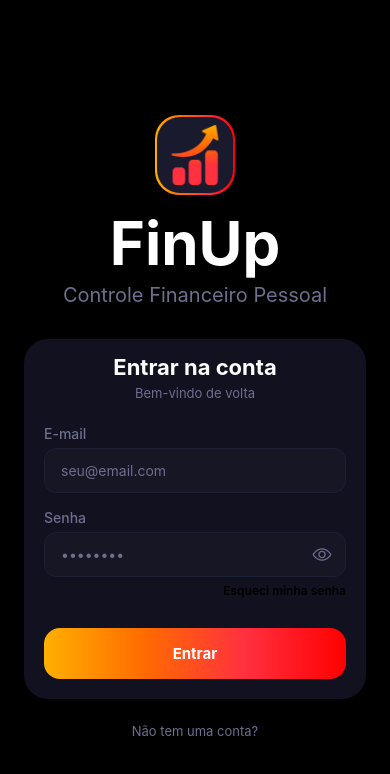
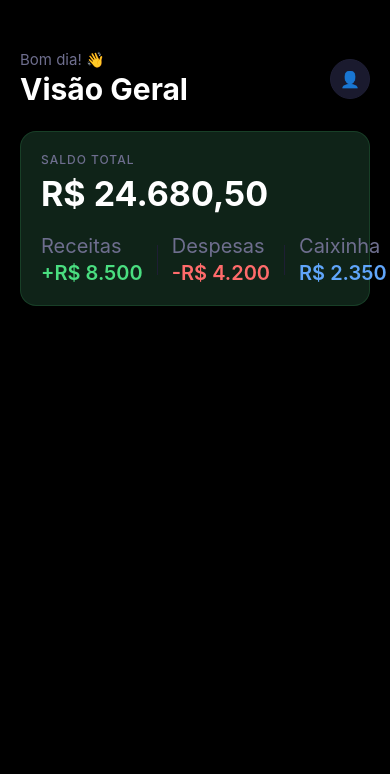
Before and after one commit to Douglas-Bezerra/FinUp, a React Native app in the folder mobileapp/: screen /Inicio in a window 390 px wide. Shown: the top 774 px of the page. Built offline with nearby package versions, Linux system fonts and the light colour scheme.

Commit message:
melhorado estrutura da tela inicial

```diff
--- a/mobileapp/App.tsx
+++ b/mobileapp/App.tsx
@@ -30,7 +30,7 @@ export default function App() {
         />
 
         <Stack.Screen
-          name="TelaInicial"
+          name="Inicio"
           component={TelaInicial}
         />
 
--- a/mobileapp/src/navigation/types.ts
+++ b/mobileapp/src/navigation/types.ts
@@ -1,5 +1,5 @@
 export type RootStackParamList = {
   Login: undefined;
   Cadastro: undefined;
-  TelaInicial: undefined;
+  Inicio: undefined;
 };
--- a/mobileapp/src/styles/colors.ts
+++ b/mobileapp/src/styles/colors.ts
@@ -18,6 +18,8 @@ export const colors = {
     end: { x: 1, y: 0 },
   },
 
+  primary: "#4ADE80",
+
   primaryForeground: "#031A09",
 
   secondary: "#1A1A2E",
--- a/mobileapp/src/views/TelaInicial.tsx
+++ b/mobileapp/src/views/TelaInicial.tsx
@@ -1,51 +1,52 @@
-import { useState } from "react";
-import { useNavigation } from "@react-navigation/native";
-import type { NativeStackNavigationProp } from "@react-navigation/native-stack";
-import {
-    KeyboardAvoidingView,
-    Platform,
-    Pressable,
-    ScrollView,
-    StyleSheet,
-    Text,
-    View,
-} from "react-native";
+import { StyleSheet, Text, View } from "react-native";
 
 import { colors } from "../styles/colors";
-import { RootStackParamList } from "../navigation/types";
-
-
-{/* Importando Componentes para "montar" TelaInicial */ }
-import Input from "../components/Input";
-
-type TelaInicialNavigationProp = NativeStackNavigationProp<
-    RootStackParamList,
-    "TelaInicial"
->;
 
 export default function TelaInicial() {
-    const navigation = useNavigation<TelaInicialNavigationProp>();
+    return (
+        <View style={styles.container}>
+            {/* Cabeçalho */}
+            <View style={styles.header}>
+                <View>
+                    <Text style={styles.greeting}>Bom dia! 👋</Text>
+                    <Text style={styles.title}>Visão Geral</Text>
+                </View>
 
-    return (
-        <KeyboardAvoidingView
-            style={styles.container}
-            behavior={Platform.OS === "ios" ? "padding" : "height"}
-        >
-            {/* ScrollView para permitir rolagem quando o teclado estiver aberto */}
-            <ScrollView
-                contentContainerStyle={styles.content}
-                keyboardShouldPersistTaps="handled"
-            >
-                <View style={styles.teste}>
+                <View style={styles.profile}>
+                    <Text style={styles.profileIcon}>👤</Text>
+                </View>
+            </View>
 
-                    <Text style={styles.title}>
-                        Tela Inicial
-                    </Text>
+            {/* Card de saldo */}
+            <View style={styles.balanceCard}>
+                <Text style={styles.balanceLabel}>SALDO TOTAL</Text>
 
+                <Text style={styles.balance}>
+                    R$ <Text>24.680,50</Text>
+                </Text>
 
+                <View style={styles.summary}>
+                    <View>
+                        <Text style={styles.summaryLabel}>Receitas</Text>
+                        <Text style={styles.income}>+R$ 8.500</Text>
+                    </View>
+
+                    <View style={styles.divider} />
+
+                    <View>
+                        <Text style={styles.summaryLabel}>Despesas</Text>
+                        <Text style={styles.expense}>-R$ 4.200</Text>
+                    </View>
+
+                    <View style={styles.divider} />
+
+                    <View>
+                        <Text style={styles.summaryLabel}>Caixinha</Text>
+                        <Text style={styles.savings}>R$ 2.350</Text>
+                    </View>
                 </View>
-            </ScrollView>
-        </KeyboardAvoidingView>
+            </View>
+        </View>
     );
 }
 
@@ -53,22 +54,86 @@ const styles = StyleSheet.create({
     container: {
         flex: 1,
         backgroundColor: colors.background,
+        paddingHorizontal: 20,
+        paddingTop: 50,
     },
-    content: {
-        flexGrow: 1,
-        paddingHorizontal: 24,
-        paddingTop: 48,
-        paddingBottom: 32,
+    header: {
+        flexDirection: "row",
+        alignItems: "center",
+        justifyContent: "space-between",
+        marginBottom: 24,
     },
-    teste: {
-        flex: 1,
-        justifyContent: "center",
-        alignItems: "center"
+    greeting: {
+        color: colors.mutedForeground,
+        fontSize: 15,
     },
     title: {
-        fontSize: 24,
-        fontWeight: "bold",
         color: colors.foreground,
+        fontSize: 30,
+        fontWeight: "700",
+        marginTop: 2,
     },
-
+    profile: {
+        width: 40,
+        height: 40,
+        borderRadius: 20,
+        backgroundColor: colors.secondary,
+        borderWidth: 1,
+        borderColor: colors.border,
+        alignItems: "center",
+        justifyContent: "center",
+    },
+    profileIcon: {
+        fontSize: 16,
+    },
+    balanceCard: {
+        backgroundColor: "#0F2318",
+        borderWidth: 1,
+        borderColor: "rgba(74, 222, 128, 0.15)",
+        borderRadius: 16,
+        padding: 20,
+    },
+    balanceLabel: {
+        color: colors.mutedForeground,
+        fontSize: 12,
+        fontWeight: "500",
+        letterSpacing: 1,
+    },
+    balance: {
+        color: colors.foreground,
+        fontSize: 34,
+        fontWeight: "700",
+        marginTop: 6,
+    },
+    summary: {
+        flexDirection: "row",
+        alignItems: "center",
+        marginTop: 20,
+    },
+    summaryLabel: {
+        color: colors.mutedForeground,
+        fontSize: 20,
+        marginBottom: 3,
+    },
+    income: {
+        color: colors.primary,
+        fontSize: 20,
+        fontWeight: "600",
+    },
+    expense: {
+        color: "#FF6B6B",
+        fontSize: 20,
+        fontWeight: "600",
+    },
+    savings: {
+        color: "#60A5FA",
+        fontSize: 20,
+        fontWeight: "600",
+    },
+    divider: {
+        width: 1,
+        height: 30,
+        backgroundColor: colors.border,
+        marginHorizontal: 14,
+    },
 });
--- a/mobileapp/src/views/TelaLogin.tsx
+++ b/mobileapp/src/views/TelaLogin.tsx
@@ -85,7 +85,7 @@ export default function Login() {
           <GradientButton
             title="Entrar"
             onPress={() => {
-              navigation.navigate("TelaInicial");
+              navigation.navigate("Inicio");
             }}
           />
 
@@ -116,20 +116,17 @@ const styles = StyleSheet.create({
     flex: 1,
     backgroundColor: colors.background,
   },
-
   content: {
     flexGrow: 1,
     paddingHorizontal: 24,
     paddingTop: 50,
     paddingBottom: 32,
   },
-
   logoArea: {
     alignItems: "center",
     marginBottom: 32,
     marginTop: 65,
   },
-
   card: {
     backgroundColor: colors.card,
     borderRadius: 24,
@@ -137,7 +134,6 @@ const styles = StyleSheet.create({
     paddingBottom: 20,
     paddingHorizontal: 20,
   },
-
   title: {
     color: colors.foreground,
     fontSize: 22,
@@ -145,37 +141,31 @@ const styles = StyleSheet.create({
     textAlign: "center",
     marginBottom: 5,
   },
-
   welcome: {
     color: colors.mutedForeground,
     fontSize: 13,
     marginBottom: 24,
     textAlign: "center",
   },
-
   forgotButton: {
     alignSelf: "flex-end",
     marginBottom: 30,
     marginTop: -10,
   },
-
   forgotText: {
     fontSize: 12,
     fontWeight: "600",
   },
-
   registerArea: {
     justifyContent: "center",
     alignItems: "center",
     marginTop: 24,
     gap: 6,
   },
-
   registerText: {
     color: colors.mutedForeground,
     fontSize: 13,
   },
-
   registerLink: {
     fontSize: 13,
     fontWeight: "700",
```
Also changed, not shown: mobileapp/src/views/TelaCadastro.tsx (+0 -8 lines).
